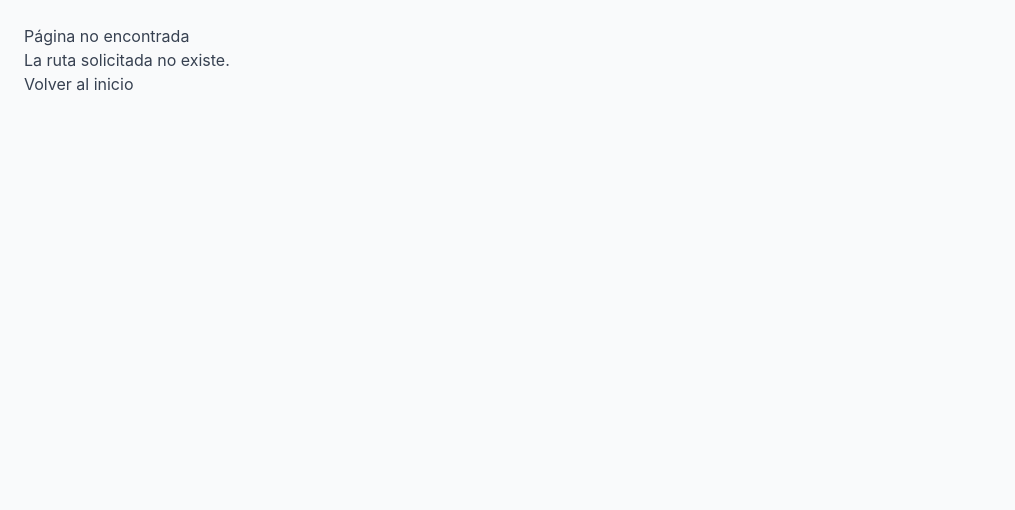
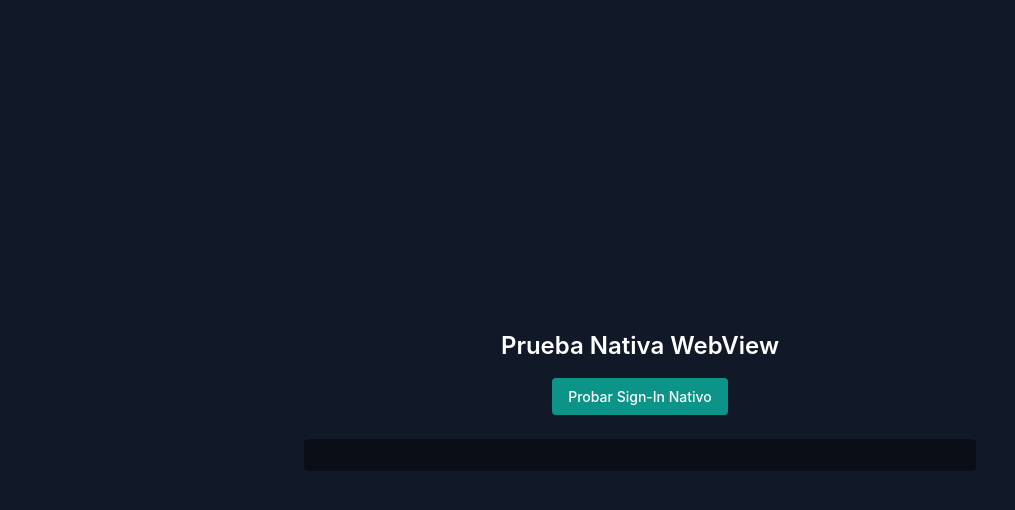
Before and after one commit to 3000bisonte/Bisonte-modificado, a Next.js app: page /auth/native-test in a window 1280 px wide. Before the commit this address had no page. Shown: the top 510 px of the page, without its empty margins (0-1015 px from the left). Built offline with nearby package versions, Linux system fonts and the light colour scheme.

Commit message:
Docs: native WebView integration with idToken; Add /auth/native-test page to exercise native flow with credentials + bridge fallback.

```diff
--- /dev/null
+++ b/src/app/auth/native-test/page.tsx
@@ -0,0 +1,40 @@
+"use client";
+import { useState } from "react";
+import { signIn } from "next-auth/react";
+import { requestGoogleIdToken } from "@/lib/nativeBridge";
+import { buildBridgeCallback } from "@/lib/ua";
+
+export default function NativeTestPage() {
+  const [log, setLog] = useState<string>("");
+
+  const append = (m: string) => setLog((prev) => prev + (prev ? "\n" : "") + m);
+
+  const run = async () => {
+    append("Solicitando idToken al host...");
+    const token = await requestGoogleIdToken(15000);
+    if (!token) {
+      append("No se recibió idToken. Se usará fallback OAuth.");
+      const cb = new URL(buildBridgeCallback("/home"), window.location.origin);
+      cb.searchParams.set("wv", "1");
+      await signIn("google", { callbackUrl: cb.toString() });
+      return;
+    }
+    append(`idToken recibido (${token.length} chars). Iniciando sesión...`);
+    const cb = new URL(buildBridgeCallback("/home"), window.location.origin);
+    cb.searchParams.set("wv", "1");
+    await signIn("credentials", { idToken: token, redirect: true, callbackUrl: cb.toString() });
+  };
+
+  return (
+    <div className="min-h-screen flex flex-col items-center justify-center bg-gray-900 text-white p-6">
+      <h1 className="text-2xl font-semibold mb-4">Prueba Nativa WebView</h1>
+      <button
+        className="px-4 py-2 bg-teal-600 rounded hover:bg-teal-700"
+        onClick={run}
+      >
+        Probar Sign-In Nativo
+      </button>
+      <pre className="mt-6 w-full max-w-2xl bg-black/40 p-4 rounded whitespace-pre-wrap">{log}</pre>
+    </div>
+  );
+}
```
Also changed, not shown: 1 other file (tests, documents, lock files or other folders).
